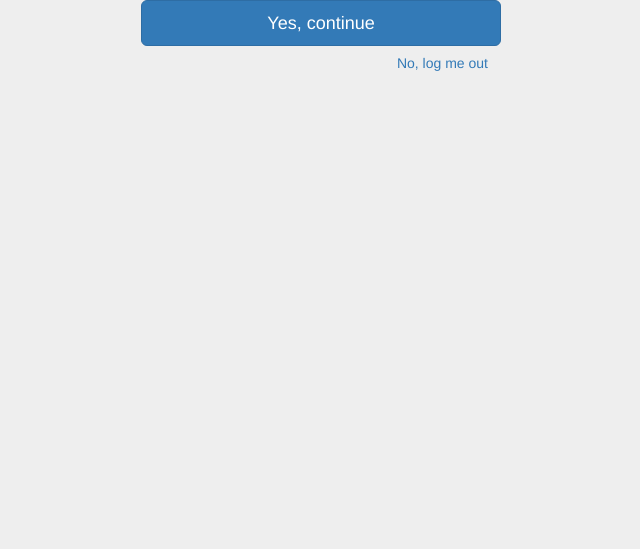
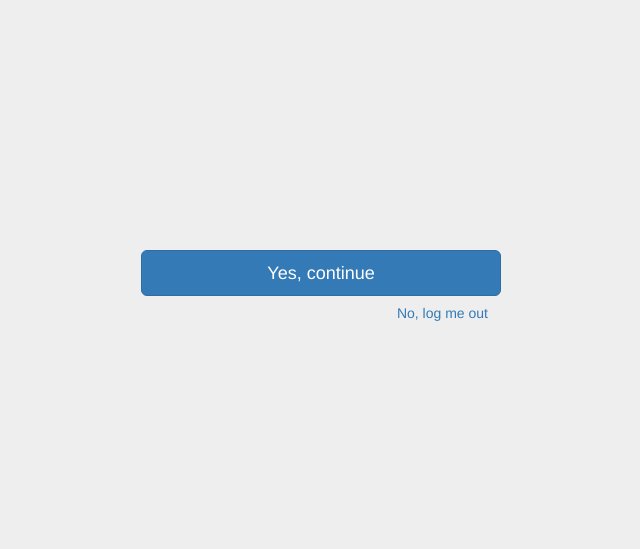
Before and after one commit to PhilLidar-DAD/lipad_sso, a Django app: template mama_cas/templates/mama_cas/warn.html in a window 1280 px wide. Shown: the top 549 px of the page, without its empty margins (319-959 px from the left). Run offline with Django 3.2, Linux system fonts and the light colour scheme; the template is opened without the code that fills it: most values are stand-ins (such as "Sample title", 1, 10 or a date in 2020); parts of the project's set-up code (start-up, migrations or seed data) failed here and were passed over; some libraries are stand-ins or nearby versions.

```diff
--- a/mama_cas/templates/mama_cas/__base.html
+++ b/mama_cas/templates/mama_cas/__base.html
@@ -17,6 +17,15 @@
         <style type="text/css">
             body {
                 background-color: #eee;
+            }
+            .container{
+              height: 300px;
+              position:absolute;
+              margin: auto;
+              top: 0;
+              right: 0;
+              bottom: 0;
+              left: 0;
             }
             .login-title {
                 color: #555;
```
